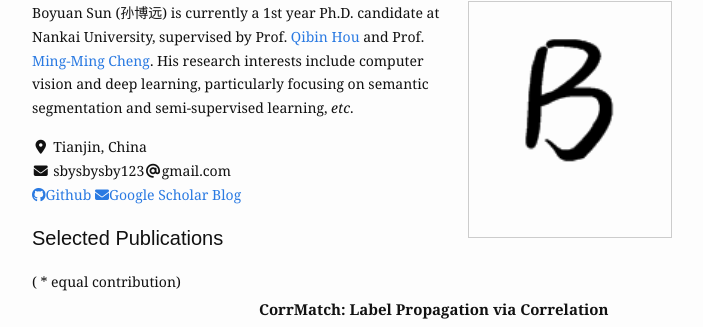
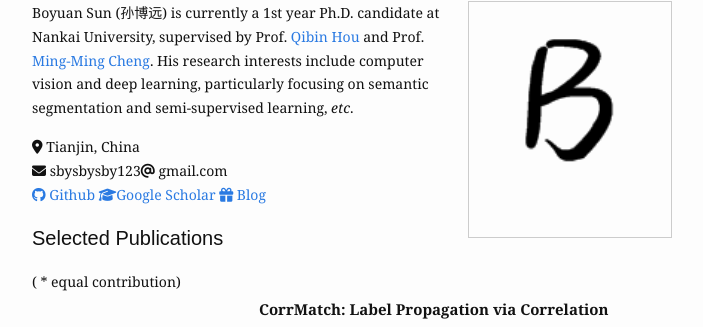
Before and after one commit to BBBBchan/BBBBchan.github.io, a Jekyll site: the page built from index.html, in a window 1280 px wide. Shown: the part 106-433 px from the top of the page, without its empty margins (288-991 px from the left). Built offline with Jekyll 4.4.1, drawn with Linux system fonts in a browser that asks for light colours; nearby versions of some CDN libraries.

Commit message:
modify information

```diff
--- a/index.html
+++ b/index.html
@@ -33,13 +33,13 @@ items:
 
 
 <p>
-  <i class="fa fa-fw fa-map-marker" aria-hidden="true"></i> Tianjin, China
+  <i class="fa-solid fa-location-dot"></i> Tianjin, China
   <br/>
-  <i class="fas fa-fw fa-envelope"></i> sbysbysby123<i class="fas fa-fw fa-at"></i>gmail.com
+  <i class="fa-solid fa-envelope"></i>  sbysbysby123<i class="fa-solid fa-at"></i> gmail.com
   <br/>
-  <a href="https://github.com/BBBBChan"><i class="fa-brands fa-github"></i>Github</a>
-  <a href="https://scholar.google.com/citations?user=GvTWUAEAAAAJ&hl=en"><i class="fa-solid fa-envelope"></i>Google Scholar</a>
-  <a href="https://www.bbbbchan.com"><i class="fa-thin fa-gift"></i> Blog</a>
+  <a href="https://github.com/BBBBChan"> <i class="fa-brands fa-github"></i> Github</a>
+  <a href="https://scholar.google.com/citations?user=GvTWUAEAAAAJ&hl=en"> <i class="fa-solid fa-graduation-cap"></i>Google Scholar</a>
+  <a href="https://www.bbbbchan.com"><i class="fa-solid fa-gift"></i> Blog</a>
 
 
 </p>
```
